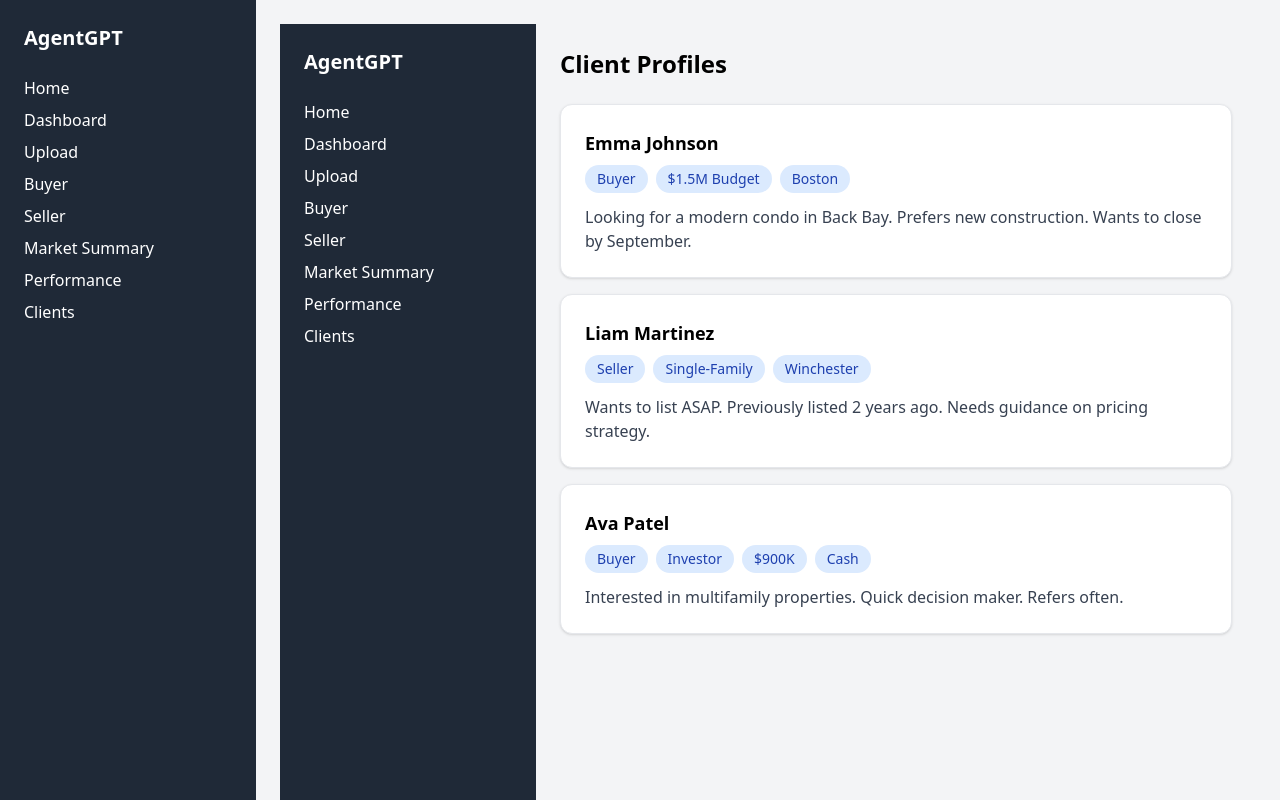
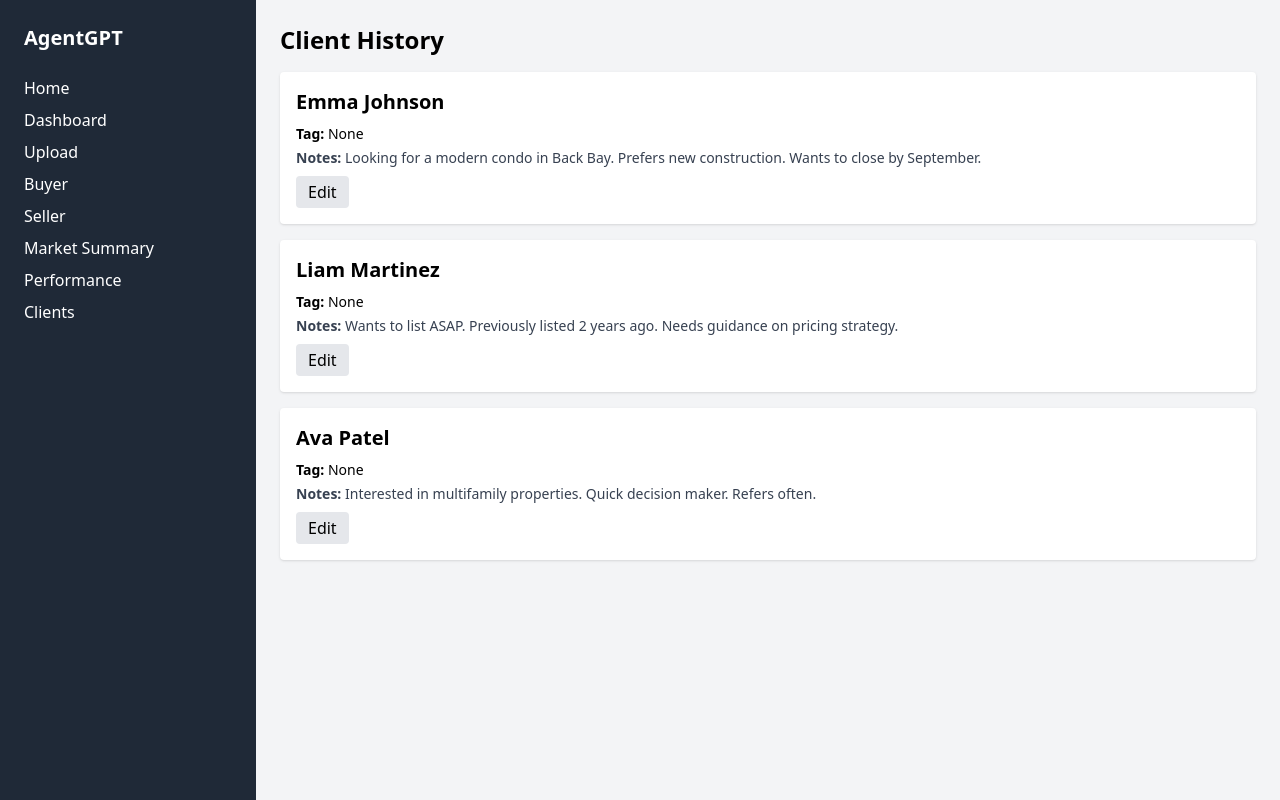
Before and after one commit to malsarraf98/agentgpt-prototype, a Next.js app: page /clients in a window 1280 px wide. Built offline with nearby package versions, Linux system fonts and the light colour scheme.

Commit message:
Update clients.js

```diff
--- a/pages/clients.js
+++ b/pages/clients.js
@@ -1,33 +1,17 @@
-import clients from "@/data/clients-data";
-import Layout from "@/components/Layout";
+import clientsData from '../data/clients-data';
+import ClientCard from '../components/ClientCard';
 
-export default function Clients() {
+export default function ClientsPage() {
   return (
-    <Layout>
-      <div className="max-w-4xl mx-auto">
-        <h1 className="text-2xl font-bold mb-6">Client Profiles</h1>
-        <div className="space-y-4">
-          {clients.map((client) => (
-            <div
-              key={client.id}
-              className="bg-white rounded-xl shadow p-6 border border-gray-200"
-            >
-              <h2 className="text-lg font-semibold">{client.name}</h2>
-              <div className="flex flex-wrap mt-2 mb-3 gap-2">
-                {client.tags.map((tag, index) => (
-                  <span
-                    key={index}
-                    className="text-sm bg-blue-100 text-blue-800 px-3 py-1 rounded-full"
-                  >
-                    {tag}
-                  </span>
-                ))}
-              </div>
-              <p className="text-gray-700">{client.notes}</p>
-            </div>
-          ))}
-        </div>
-      </div>
-    </Layout>
+    <div className="space-y-4">
+      <h1 className="text-2xl font-bold mb-4">Client History</h1>
+      {clientsData.length === 0 ? (
+        <p className="text-gray-500">No clients yet.</p>
+      ) : (
+        clientsData.map((client, index) => (
+          <ClientCard key={index} client={client} />
+        ))
+      )}
+    </div>
   );
 }
```
